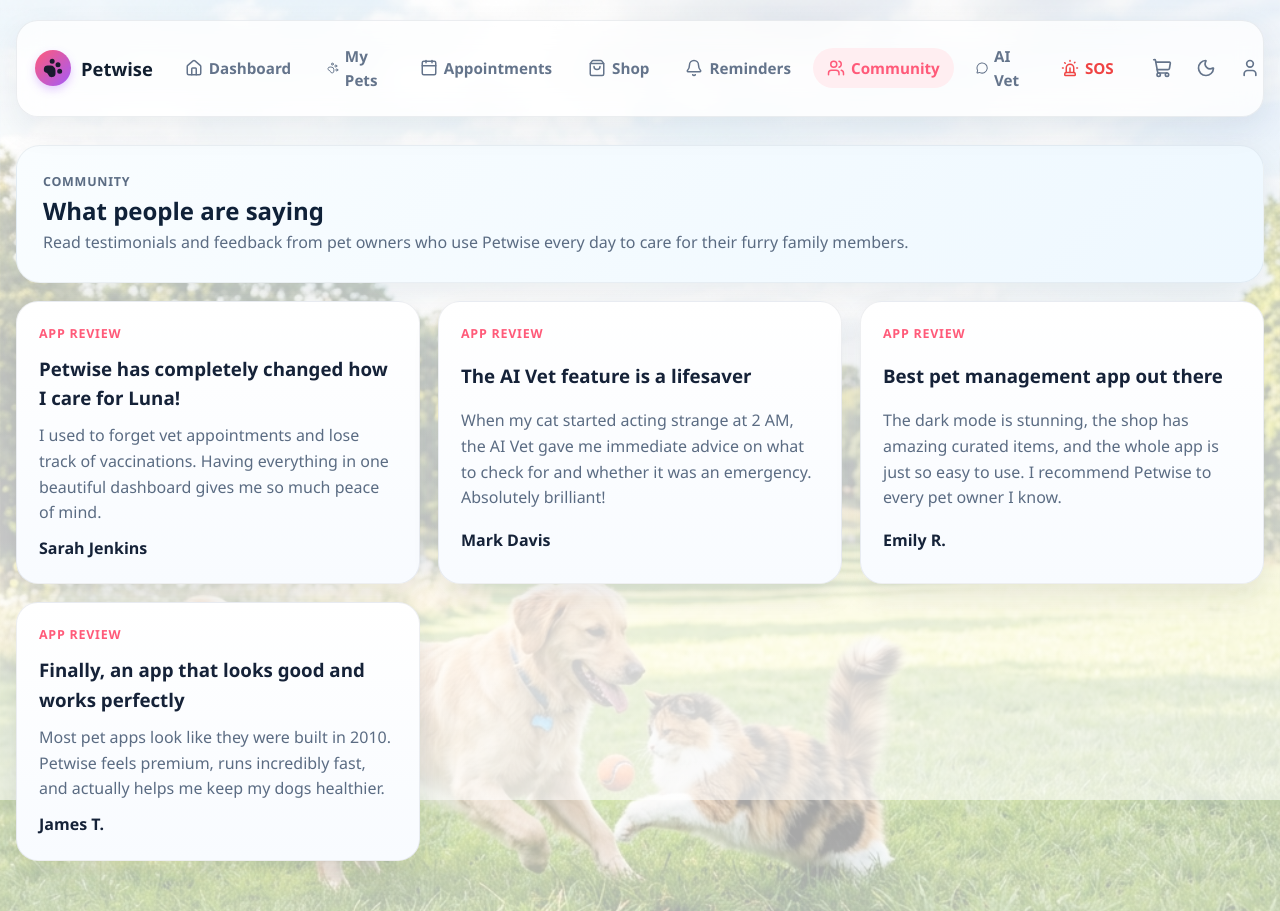
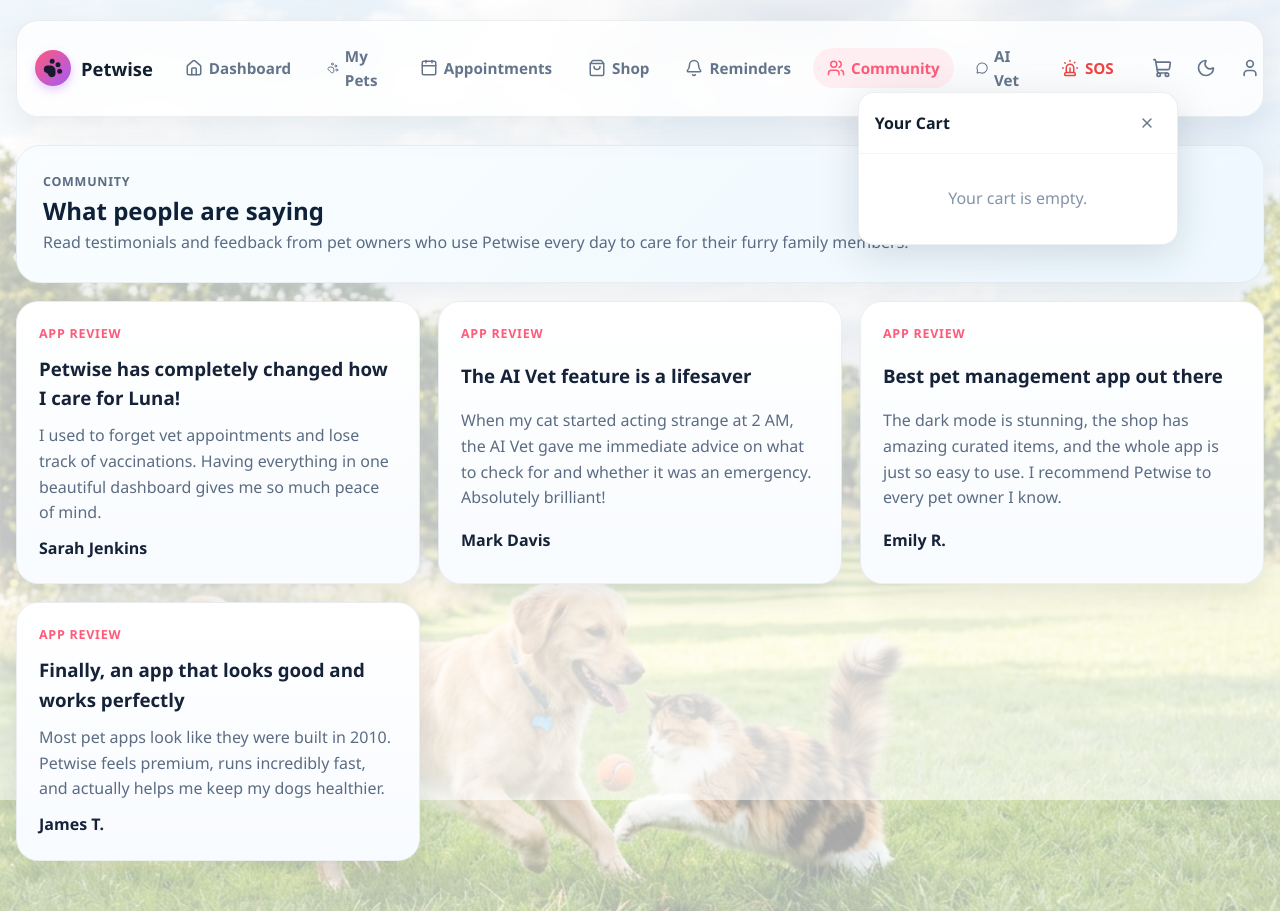
Before and after one commit to morad397/petwise, a React (Vite) app: page /community in a window 1280 px wide. Both pictures are taken after a click on the button 1161 px from the left and 68 px from the top of the page. Shown: the top 911 px of the page. Built offline with nearby package versions, Linux system fonts and the light colour scheme; grey boxes are pictures that could not be loaded.

Commit message:
feat: implement shop page with persistent cart context and top navigation bar integration

```diff
--- a/src/components/TopBar.jsx
+++ b/src/components/TopBar.jsx
@@ -1,5 +1,6 @@
 import { Link, useLocation } from 'react-router-dom';
 import { useState, useEffect } from 'react';
+import { useCart } from '../contexts/CartContext';
 import {
   PawPrint,
   Home,
@@ -13,11 +14,13 @@
   Moon,
   Sun,
   User,
-  ChevronDown
+  ChevronDown,
+  X
 } from 'lucide-react';
 
 export default function TopBar() {
   const location = useLocation();
+  const { cart, isCartOpen, toggleCart, removeFromCart } = useCart();
   const [petName, setPetName] = useState('My Pet');
   const [petImage, setPetImage] = useState('https://images.unsplash.com/photo-1543466835-00a7907e9de1?auto=format&fit=crop&w=100&q=80');
   const [isDarkMode, setIsDarkMode] = useState(false);
@@ -67,6 +70,11 @@
     { name: 'SOS', path: '/sos', icon: Siren, isDanger: true },
   ];
 
+  const cartTotal = cart.reduce((total, item) => {
+    const priceNum = parseFloat(item.price.replace('$', ''));
+    return total + (priceNum * item.quantity);
+  }, 0);
+
   return (
     <header className="page-topbar">
       <div className="brand-lockup">
@@ -94,7 +102,51 @@
       </nav>
 
       <div className="topbar-actions">
-        <button className="icon-btn"><ShoppingCart size={20} /></button>
+        <div style={{ position: 'relative' }}>
+          <button className="icon-btn" onClick={toggleCart}>
+            <ShoppingCart size={20} />
+            {cart.length > 0 && (
+              <span className="cart-badge">{cart.length}</span>
+            )}
+          </button>
+
+          {isCartOpen && (
+            <div className="cart-dropdown">
+              <div className="cart-header">
+                <h4>Your Cart</h4>
+                <button className="icon-btn" onClick={toggleCart}><X size={16} /></button>
+              </div>
+              <div className="cart-items">
+                {cart.length === 0 ? (
+                  <p className="empty-cart">Your cart is empty.</p>
+                ) : (
+                  cart.map((item) => (
+                    <div key={item.name} className="cart-item">
+                      <img src={item.image} alt={item.name} />
+                      <div className="cart-item-info">
+                        <p>{item.name}</p>
+                        <strong>{item.price} x {item.quantity}</strong>
+                      </div>
+                      <button className="icon-btn remove-btn" onClick={() => removeFromCart(item.name)}>
+                        <X size={14} />
+                      </button>
+                    </div>
+                  ))
+                )}
+              </div>
+              {cart.length > 0 && (
+                <div className="cart-footer">
+                  <div className="cart-total">
+                    <span>Total:</span>
+                    <strong>${cartTotal.toFixed(2)}</strong>
+                  </div>
+                  <button className="btn btn-primary" style={{ width: '100%' }}>Checkout</button>
+                </div>
+              )}
+            </div>
+          )}
+        </div>
+
         <button className="icon-btn" onClick={toggleDarkMode}>
           {isDarkMode ? <Sun size={20} /> : <Moon size={20} />}
         </button>
--- /dev/null
+++ b/src/contexts/CartContext.jsx
@@ -0,0 +1,49 @@
+import { createContext, useContext, useState, useEffect } from 'react';
+
+const CartContext = createContext();
+
+export function CartProvider({ children }) {
+  const [cart, setCart] = useState(() => {
+    try {
+      const savedCart = localStorage.getItem('petwise-cart');
+      return savedCart ? JSON.parse(savedCart) : [];
+    } catch (e) {
+      return [];
+    }
+  });
+
+  const [isCartOpen, setIsCartOpen] = useState(false);
+
+  useEffect(() => {
+    localStorage.setItem('petwise-cart', JSON.stringify(cart));
+  }, [cart]);
+
+  const addToCart = (product) => {
+    setCart((prev) => {
+      const existing = prev.find((item) => item.name === product.name);
+      if (existing) {
+        return prev.map((item) =>
+          item.name === product.name ? { ...item, quantity: item.quantity + 1 } : item
+        );
+      }
+      return [...prev, { ...product, quantity: 1 }];
+    });
+    setIsCartOpen(true); // Open cart to show user it was added
+  };
+
+  const removeFromCart = (productName) => {
+    setCart((prev) => prev.filter((item) => item.name !== productName));
+  };
+
+  const toggleCart = () => setIsCartOpen(!isCartOpen);
+
+  return (
+    <CartContext.Provider value={{ cart, addToCart, removeFromCart, isCartOpen, toggleCart }}>
+      {children}
+    </CartContext.Provider>
+  );
+}
+
+export function useCart() {
+  return useContext(CartContext);
+}
--- a/src/index.css
+++ b/src/index.css
@@ -1646,6 +1646,138 @@
   color: #f8fafc;
 }
 
+/* Cart Styles */
+.cart-badge {
+  position: absolute;
+  top: 0;
+  right: -2px;
+  background: #ff5a79;
+  color: white;
+  font-size: 0.65rem;
+  font-weight: bold;
+  padding: 2px 6px;
+  border-radius: 10px;
+  border: 2px solid white;
+}
+
+.cart-dropdown {
+  position: absolute;
+  top: 40px;
+  right: 0;
+  width: 320px;
+  background: white;
+  border-radius: 16px;
+  box-shadow: 0 10px 40px rgba(18, 38, 63, 0.15);
+  border: 1px solid rgba(18, 38, 63, 0.08);
+  z-index: 1000;
+  overflow: hidden;
+  display: flex;
+  flex-direction: column;
+}
+
+.cart-header {
+  display: flex;
+  justify-content: space-between;
+  align-items: center;
+  padding: 16px;
+  border-bottom: 1px solid rgba(18, 38, 63, 0.05);
+}
+
+.cart-header h4 {
+  margin: 0;
+  color: #111e2f;
+}
+
+.cart-items {
+  max-height: 300px;
+  overflow-y: auto;
+  padding: 12px 16px;
+  display: flex;
+  flex-direction: column;
+  gap: 12px;
+}
+
+.empty-cart {
+  text-align: center;
+  color: #8493a8;
+  margin: 20px 0;
+}
+
+.cart-item {
+  display: flex;
+  align-items: center;
+  gap: 12px;
+}
+
+.cart-item img {
+  width: 48px;
+  height: 48px;
+  border-radius: 8px;
+  object-fit: cover;
+  background: #f4f7fb;
+}
+
+.cart-item-info {
+  flex: 1;
+}
+
+.cart-item-info p {
+  margin: 0 0 4px 0;
+  font-size: 0.85rem;
+  font-weight: 600;
+  color: #29405c;
+  line-height: 1.2;
+}
+
+.cart-item-info strong {
+  font-size: 0.9rem;
+  color: #ff5a79;
+}
+
+.remove-btn {
+  color: #a0aec0;
+}
+
+.remove-btn:hover {
+  color: #ef4444;
+}
+
+.cart-footer {
+  padding: 16px;
+  border-top: 1px solid rgba(18, 38, 63, 0.05);
+  background: #f8fafc;
+}
+
+.cart-total {
+  display: flex;
+  justify-content: space-between;
+  margin-bottom: 16px;
+  font-size: 1.1rem;
+}
+
+/* Cart Dark Mode */
+body.dark .cart-dropdown {
+  background: #1e293b;
+  border-color: rgba(255, 255, 255, 0.05);
+  box-shadow: 0 10px 40px rgba(0, 0, 0, 0.5);
+}
+
+body.dark .cart-header, body.dark .cart-footer {
+  border-color: rgba(255, 255, 255, 0.05);
+}
+
+body.dark .cart-footer {
+  background: #0f172a;
+}
+
+body.dark .cart-header h4, body.dark .cart-item-info p {
+  color: #f8fafc;
+}
+
+body.dark .cart-badge {
+  border-color: #1e293b;
+}
+
 @media (max-width: 900px) {
   .dash-grid {
     grid-template-columns: 1fr;
--- a/src/main.jsx
+++ b/src/main.jsx
@@ -3,11 +3,14 @@
 import { BrowserRouter } from 'react-router-dom'
 import './index.css'
 import App from './App.jsx'
+import { CartProvider } from './contexts/CartContext.jsx'
 
 createRoot(document.getElementById('root')).render(
   <StrictMode>
-    <BrowserRouter basename={import.meta.env.BASE_URL}>
-      <App />
-    </BrowserRouter>
+    <CartProvider>
+      <BrowserRouter basename={import.meta.env.BASE_URL}>
+        <App />
+      </BrowserRouter>
+    </CartProvider>
   </StrictMode>,
 )
--- a/src/pages/Shop.jsx
+++ b/src/pages/Shop.jsx
@@ -6,6 +6,8 @@
 import shopClothes from '../assets/shop-clothes.png';
 import shopBed from '../assets/shop-bed.png';
 import TopBar from '../components/TopBar';
+
+import { useCart } from '../contexts/CartContext';
 
 const products = [
   {
@@ -67,6 +69,8 @@
 ];
 
 function Shop() {
+  const { addToCart } = useCart();
+
   return (
     <div className="app-shell">
       <TopBar />
@@ -90,7 +94,7 @@
                 <p>{product.detail}</p>
                 <div className="shop-card-footer">
                   <strong>{product.price}</strong>
-                  <button className="btn btn-secondary">Add to cart</button>
+                  <button className="btn btn-secondary" onClick={() => addToCart(product)}>Add to cart</button>
                 </div>
               </div>
             </article>
```
